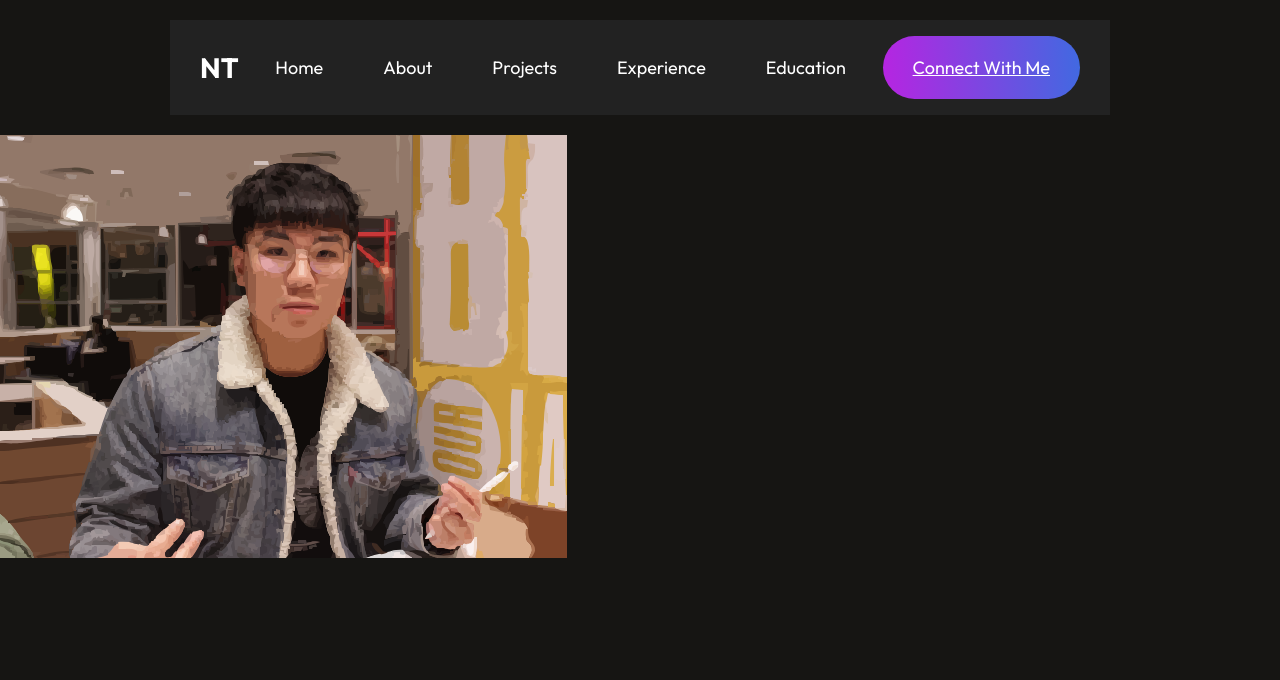
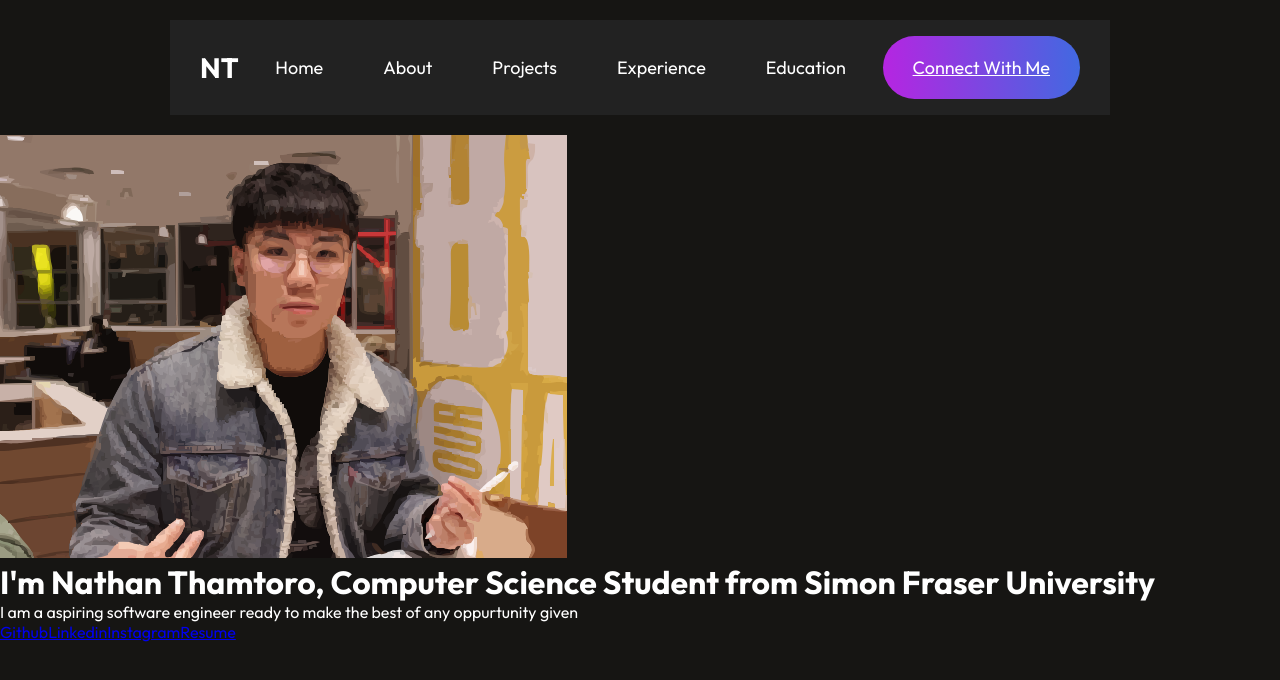
Before and after one commit to ntham084/ntham084.github.io, a React (Vite) app: page / in a window 1280 px wide. Shown: the top 680 px of the page. Built offline with nearby package versions, Linux system fonts and the light colour scheme.

Commit message:
Feat: Added text for a biography and 4 buttons that will lead to professional social media

```diff
--- a/src/Hero/hero.jsx
+++ b/src/Hero/hero.jsx
@@ -7,6 +7,22 @@ const Hero = () => {
     return (
         <div id = "Home" className = 'hero'>
             <img src= {profile_img} alt="Profile Picture of Nathan" />
+            <h1><span>I'm Nathan Thamtoro,</span> Computer Science Student from Simon Fraser University</h1>
+            <p>I am a aspiring software engineer ready to make the best of any oppurtunity given</p>
+            <div className = "hero-action">
+                <a href="https://github.com/ntham084" target="_blank" rel="noopener noreferrer" className="hero_github">
+                    Github
+                </a>
+                <a href="https://www.linkedin.com/in/nathan-thamtoro-312156348" target="_blank" rel="noopener noreferrer" className="hero_Linkdin">
+                    Linkedin
+                </a>
+                <a href="https://www.instagram.com/nathan_thamtoro/?hl=en" target="_blank" rel="noopener noreferrer" className="hero_Instagram">
+                    Instagram
+                </a>
+                <a href="./public/Nathan-Thamtoro-Resume.pdf" target="_blank" rel="noopener noreferrer" className="hero_Resume">
+                    Resume
+                </a>
+            </div>
         </div>
     )
 
```
